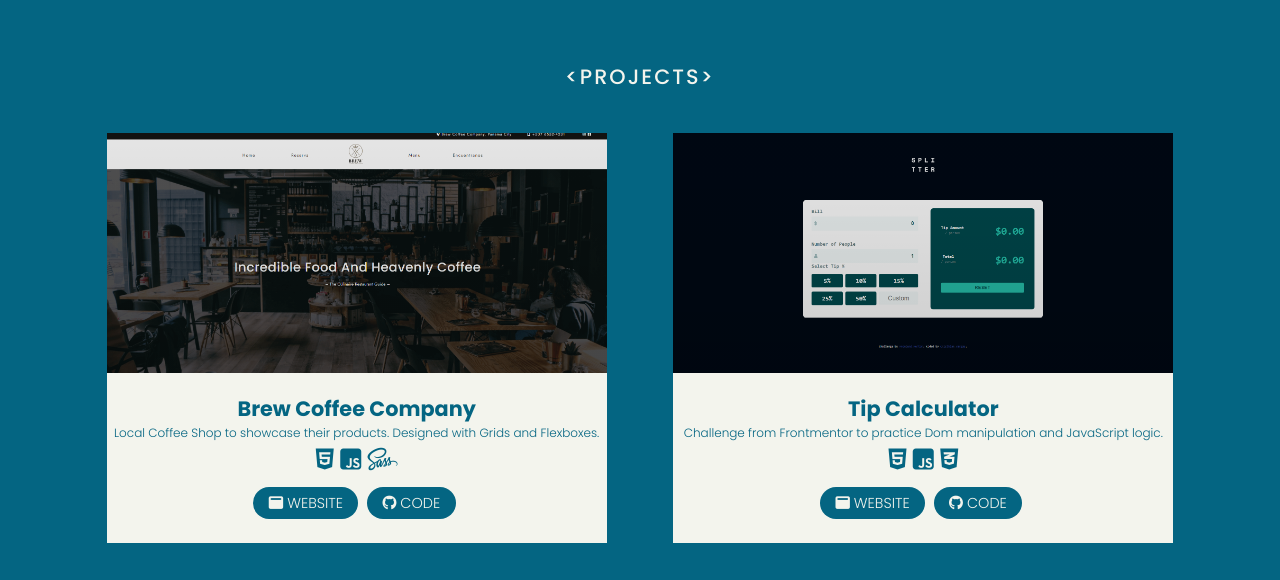
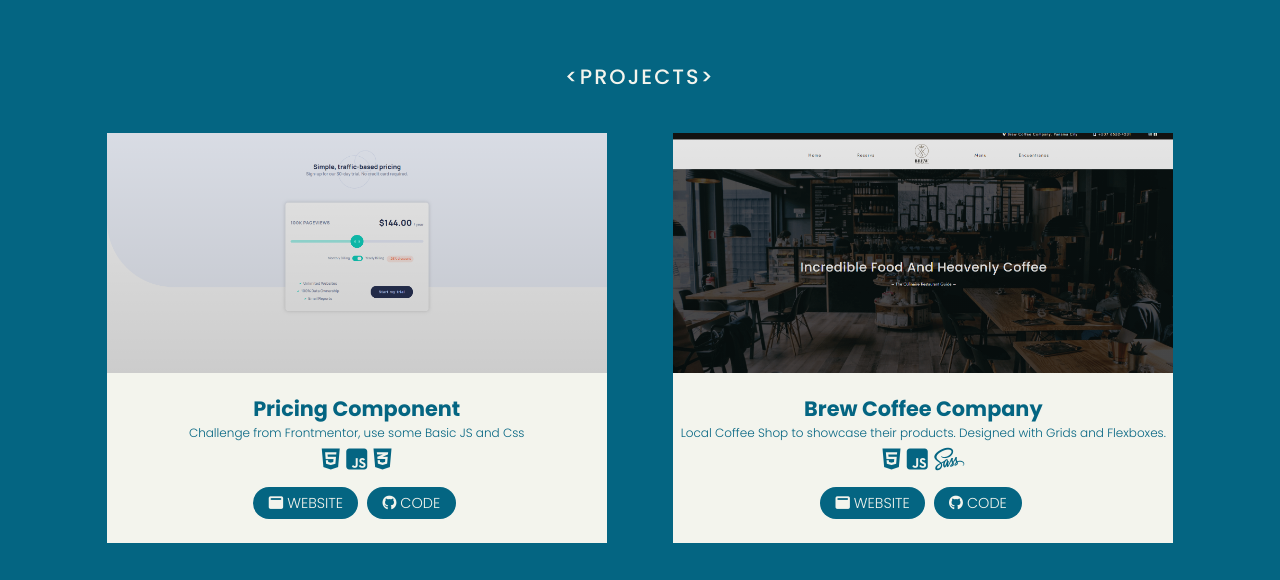
Before and after one commit to cvargas31/cvargas.com, a website: page index.html in a window 1280 px wide. Shown: the part 940-1520 px from the top of the page. Drawn offline with Linux system fonts and the light colour scheme; grey boxes are pictures that could not be loaded.

Commit message:
Pricing Component challenge from frontmentor IO

```diff
--- a/css/main.scss
+++ b/css/main.scss
@@ -60,7 +60,7 @@
   position: sticky;
   top: 0;
   z-index: 100;
-  padding-top: 9px;
+  padding-top: 30px;
   background-color: #f3f4ed;
   height: 100px;
   width: 100%;
@@ -71,9 +71,9 @@
   margin: 0 auto;
 }
 
-#nav-container {
-  margin-top: 1rem;
-}
+// #nav-container {
+//   margin-top: 1rem;
+// }
 
 
 .list-container {
@@ -183,6 +183,7 @@
 .portfolio-content{
   background-color: #f3f4ed;
   padding-bottom: 20px;
+  border-radius: 10px;
 }
 
 .my-work{
@@ -219,6 +220,7 @@
   background-repeat: no-repeat;
   height: 25vh;
   width: 470px;
+  border-radius: 10px 10px 0 0;
 }
 
 
@@ -627,6 +629,7 @@
     justify-content: space-evenly;
     align-items: center;
     margin-top: 40px;
+    border-radius: 20px;
   }
 
   .portfolio-content{
--- a/index.html
+++ b/index.html
@@ -79,6 +79,28 @@
     <section id="portfolio" class="featured">
       <span class="my-work"> &#60;Projects&#62;</span> <br>
       <div class="portfolio-container container">
+          <div class="portfolio-content left">
+            <div class="img-box">
+              <div class="card" style="background-image: linear-gradient(rgba(0,0,0,0.1), rgba(0,0,0,0.2)), url(images/pricing-component.png)">
+              </div>
+            </div>
+            <div class="project-content inner transition2">
+              <span class="project-title"> Pricing Component</span>
+              <p class="project-description">Challenge from Frontmentor, use some Basic JS and Css</p>
+            </div>
+            <div class="technologies">
+              <i class="fab fa-html5"></i>
+              <i class="fab fa-js-square"></i>
+              <i class="fab fa-css3-alt"></i>
+            </div>
+            <a href="https://cvargasfrontmentor-pricing.netlify.app/" target="_blank" class="button-2" style="margin-top: 10px;">
+              <i class="fas fa-window-maximize"></i> Website
+            </a>
+            <a href="https://github.com/cvargas31/interactive-pricing-component-main" target="_blank" class="button-2">
+              <i class="fab fa-github"></i> Code
+            </a>
+          </div>
+
           <div class="portfolio-content left">
             <div class="img-box">
               <div class="card" style="background-image: linear-gradient(rgba(0,0,0,0.1), rgba(0,0,0,0.2)), url(images/Brewcoffee.png)">
```
Also changed, not shown: images/pricing-component.png (added).
